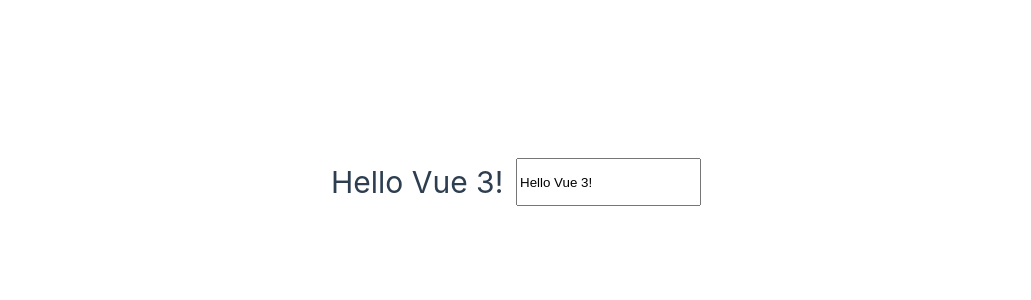
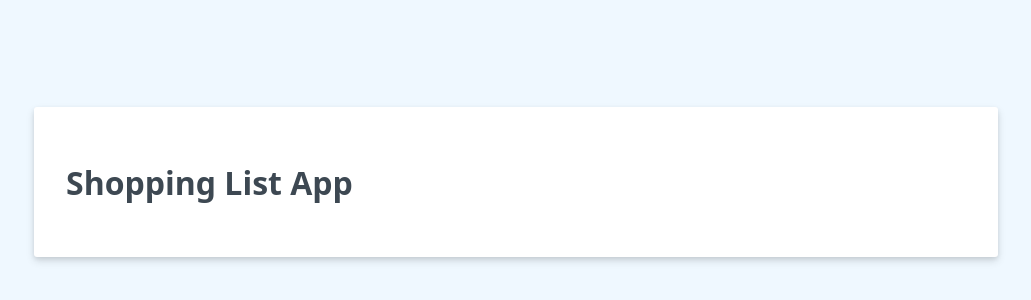
Before and after one commit to simpleanilcha/vueschool-courses, a Vue app in the folder fundamentals-composition-api/: page / in a window 1280 px wide. Shown: the part 218-518 px from the top of the page, without its empty margins (124-1155 px from the left). Built offline with nearby package versions, Linux system fonts and the light colour scheme.

Commit message:
vue template syntax and expressions

```diff
--- a/fundamentals-composition-api/src/App.vue
+++ b/fundamentals-composition-api/src/App.vue
@@ -1,10 +1,9 @@
 <script setup>
 import { ref } from 'vue'
 
-const msg = ref('Hello Vue 3!')
+const header = ref('Shopping List App')
 </script>
 
 <template>
-  <h1>{{ msg }}</h1>
-  <input v-model="msg">
+  <h1>{{ header }}</h1>
 </template>
--- a/fundamentals-composition-api/src/assets/main.css
+++ b/fundamentals-composition-api/src/assets/main.css
@@ -1,35 +1,160 @@
-@import './base.css';
+body {
+  background: #eff8ff;
+  height: 100vh;
+  width: 100vw;
+  font-family: system-ui, BlinkMacSystemFont, -apple-system, Segoe UI, Roboto,
+    Oxygen, Ubuntu, Cantarell, Fira Sans, Droid Sans, Helvetica Neue, sans-serif;
+  display: flex;
+  align-items: center;
+  justify-content: center;
+  margin: 0;
+  padding: 0;
+}
+
+.counter {
+  font-size: 0.8rem;
+  padding-left: 10px;
+  padding-right: 10px;
+}
 
 #app {
-  max-width: 1280px;
-  margin: 0 auto;
+  background: #fff;
   padding: 2rem;
-
-  font-weight: normal;
+  margin: 1rem;
+  border-radius: 3px;
+  box-shadow: 0 4px 8px 0 rgba(0, 0, 0, 0.12), 0 2px 4px 0 rgba(0, 0, 0, 0.08);
+  width: 95%;
+  max-width: 900px;
 }
 
-a,
-.green {
-  text-decoration: none;
-  color: hsla(160, 100%, 37%, 1);
-  transition: 0.4s;
+h1 {
+  color: #3d4852;
 }
 
-@media (hover: hover) {
-  a:hover {
-    background-color: hsla(160, 100%, 37%, 0.2);
-  }
+ul {
+  list-style: none;
+  padding: 0;
 }
 
-@media (min-width: 1024px) {
-  body {
-    display: flex;
-    place-items: center;
-  }
+a {
+  color: #6cb2eb;
+  font-size: 1.25rem;
+  transition: all 0.1s ease-in;
+  margin-top: 0.5rem;
+  display: block;
+}
 
-  #app {
-    display: grid;
-    grid-template-columns: 1fr 1fr;
-    padding: 0 2rem;
-  }
+a:hover {
+  color: #3490dc;
 }
+
+li,
+p {
+  display: flex;
+  align-items: center;
+  line-height: 1.75;
+  letter-spacing: 0.5px;
+  color: #3d4852;
+  font-size: 1.25rem;
+  cursor: pointer;
+  transition: all 0.1s ease-in;
+}
+
+li:hover {
+  color: #22292f;
+}
+
+li input {
+  margin: 0 0.5rem 0;
+}
+
+#shopping-list > input,
+#shopping-list > select {
+  width: 100%;
+  border-radius: 3px;
+  box-shadow: 0 2px 4px 0 rgba(0, 0, 0, 0.1);
+  border: 1px solid #f1f5f8;
+  color: #606f7b;
+  padding: 0.5rem 0.75rem;
+  box-sizing: border-box;
+  font-size: 1rem;
+  letter-spacing: 0.5px;
+  margin: 0.5rem 0;
+}
+
+.add-item-form,
+.header {
+  display: flex;
+  align-items: center;
+  justify-content: space-between;
+}
+
+.add-item-form input {
+  width: 70%;
+  border-radius: 3px;
+  box-shadow: 0 2px 4px 0 rgba(0, 0, 0, 0.1);
+  border: 1px solid #f1f5f8;
+  color: #606f7b;
+  padding: 0.5rem 0.75rem;
+  box-sizing: border-box;
+  font-size: 1rem;
+  letter-spacing: 0.5px;
+  margin: 0.5rem 0;
+}
+
+.btn {
+  border: none;
+  border-radius: 3px;
+  margin: auto 0;
+  padding: 0.5rem 0.75rem;
+  flex-shrink: 0;
+  cursor: pointer;
+  font-size: 0.9rem;
+  letter-spacing: 0.5px;
+  transition: all 0.1s ease-in;
+}
+
+.btn[disabled] {
+  background: #8795a1;
+}
+
+.btn[disabled]:hover {
+  background: #606f7b;
+}
+
+.btn-primary {
+  background: #6cb2eb;
+  color: #fff;
+}
+
+.btn-primary:hover {
+  background: #3490dc;
+}
+
+.btn-cancel {
+  background: #ef5753;
+  color: #fff;
+}
+
+.btn-cancel:hover {
+  background: #e3342f;
+  color: #fff;
+}
+
+.strikeout {
+  text-decoration: line-through;
+  color: #b8c2cc;
+}
+
+.strikeout:hover {
+  color: #8795a1;
+}
+
+.priority {
+  color: #de751f;
+}
+input[type="checkbox"]{
+  display: inline !important;
+  box-shadow: none;
+  width: auto;
+}
```
